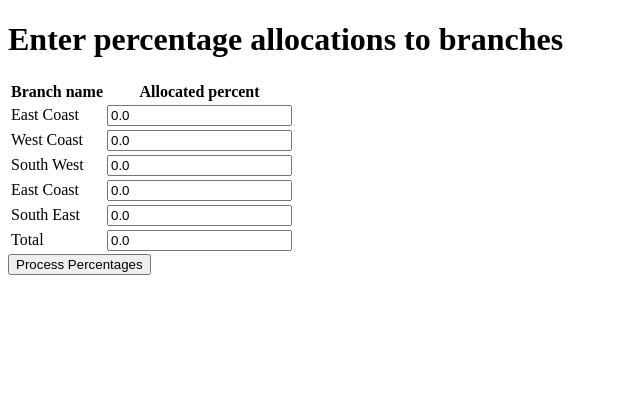
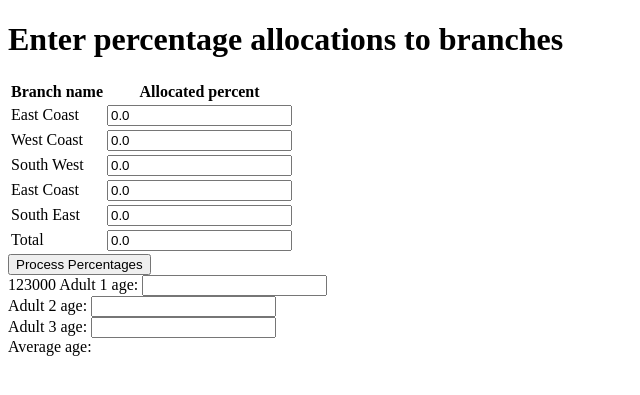
Before and after one commit to htqkellen/myproject, a Django app: template templates/js_playground.html in a window 1280 px wide. Shown: the top 395 px of the page, without its empty margins (0-640 px from the left). Run offline with Django 4.2, Linux system fonts and the light colour scheme; the template is opened without the code that fills it, so the values that code supplies are empty.

Commit message:
course finished

```diff
--- a/templates/js_playground.html
+++ b/templates/js_playground.html
@@ -59,5 +59,23 @@
 </table>
 <input type="submit" name="submit" value="Process Percentages" onclick="return verifyTotal()">
 </form>
+<span class="income">123000</span>
+<script>var income = document.getElementsByClassName("income"); console.log("The value of x is: ",income)</script>
+
+<script>
+    function update() {
+        var total = 0
+        var ages = document.getElementsByClassName("age")
+        for (var i = 0; i < ages.length; i++)
+            total += parseFloat(ages[i].value)
+        console.log(total)
+        document.getElementById("avg").textContent = total / ages.length
+    }
+</script>
+
+Adult 1 age: <input type="text" class="age" onchange="return update()"><br>
+Adult 2 age: <input type="text" class="age" onchange="return update()"><br>
+Adult 3 age: <input type="text" class="age" onchange="return update()"><br>
+Average age: <span id="avg"></span>
 </body>
 </html>
```
